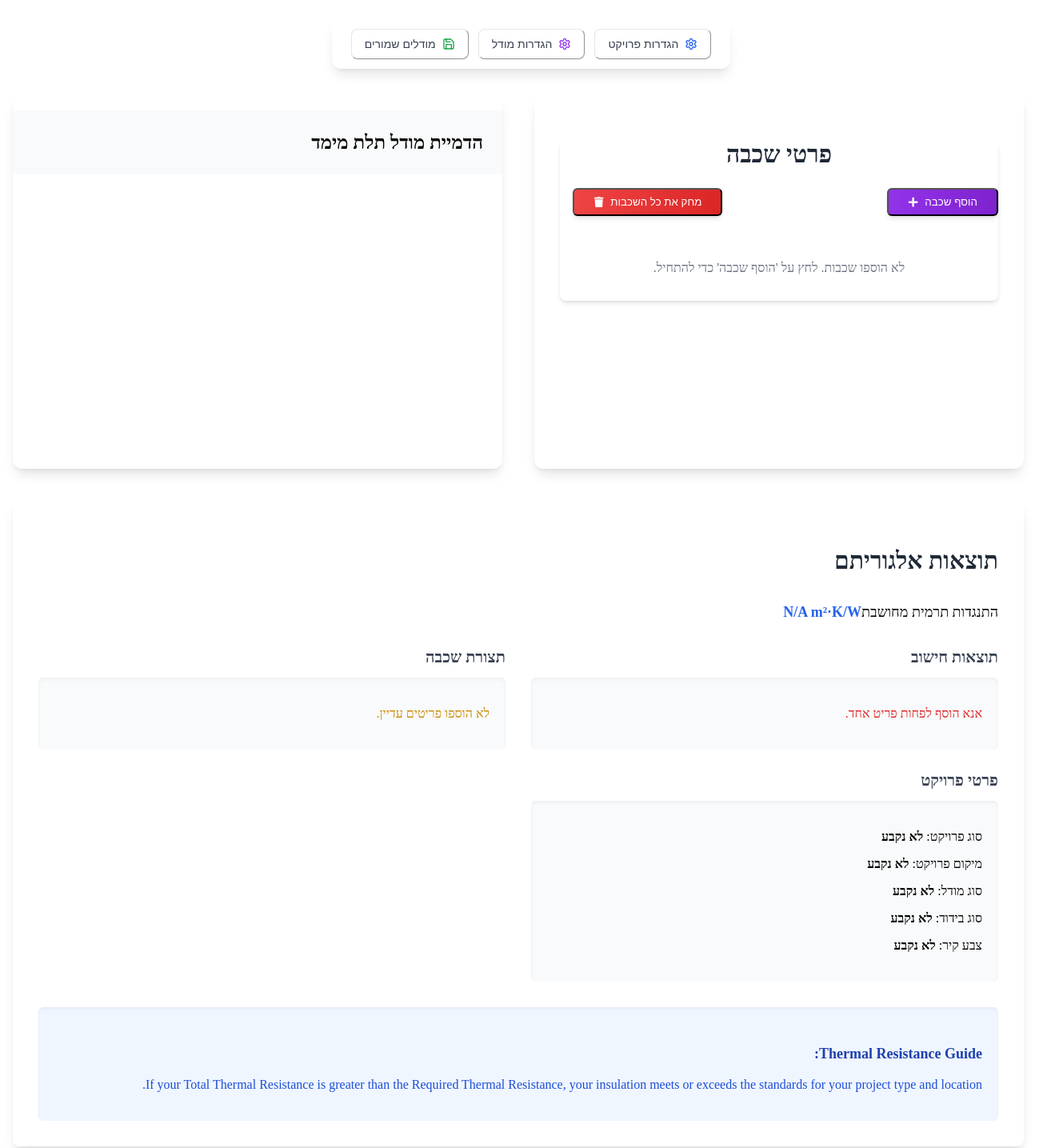
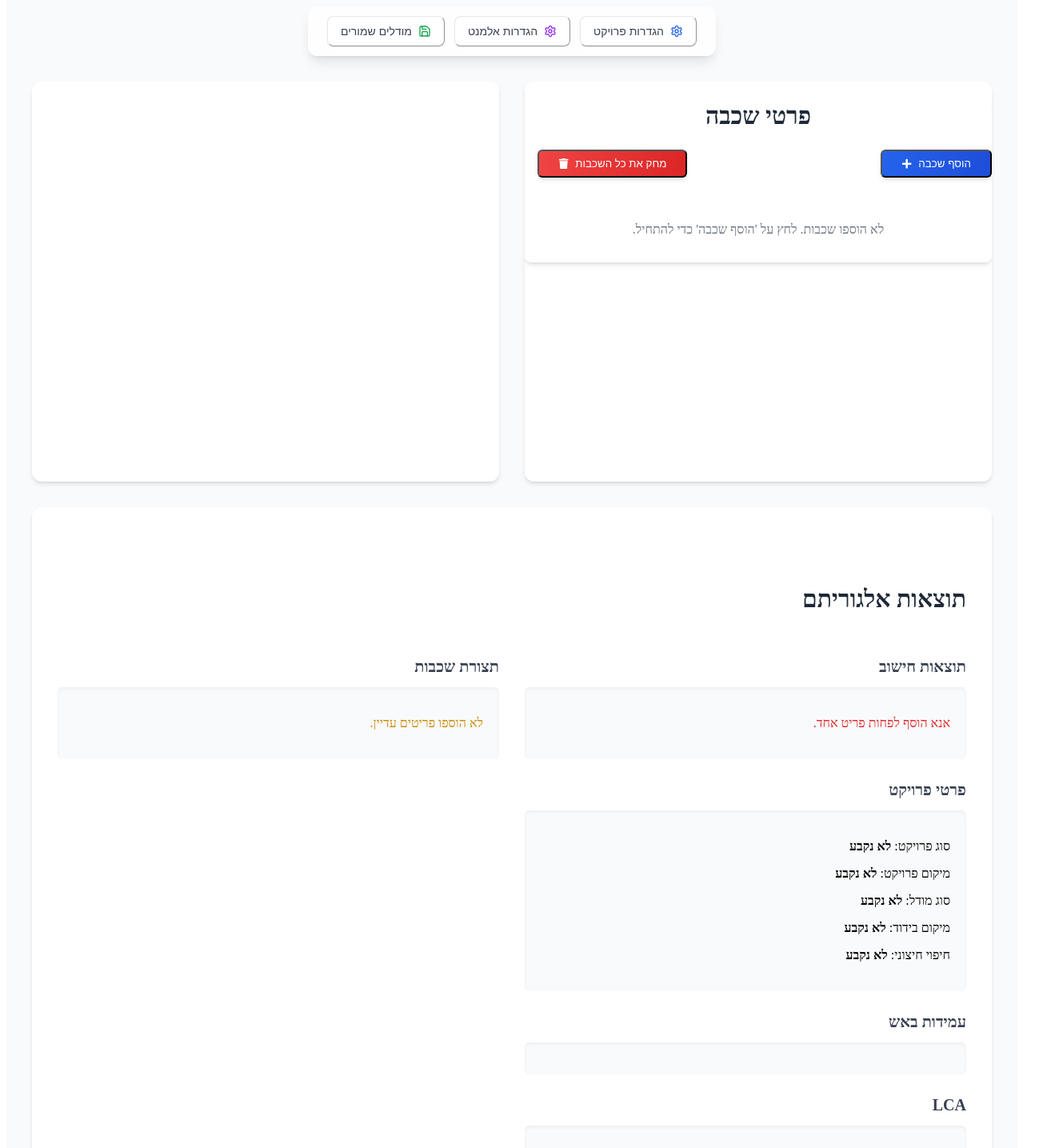
Before and after one commit to danielpiro/structure-algo, a React (Create React App) app in the folder client/: page / in a window 1280 px wide. Shown: the part 40-1475 px from the top of the page at 80% size, 1304 px wide, since content can reach past the window. Built offline with nearby package versions, Linux system fonts and the light colour scheme.

Commit message:
finish impl

```diff
--- a/client/src/components/AlgorithmResults.tsx
+++ b/client/src/components/AlgorithmResults.tsx
@@ -294,13 +294,6 @@ const AlgorithmResults: React.FC<AlgorithmResultsProps> = React.memo(
         <h2 className="text-3xl font-bold mb-6 text-gray-800 border-b pb-2">
           {t("Algorithm Results")}
         </h2>
-        <p className="text-lg mb-2">
-         {t("Calculated Thermal Resistance")}
-          <span className="font-semibold text-blue-600">
-            {calculatedResistance ? calculatedResistance.toFixed(3) : "N/A"}{" "}
-            m²·K/W
-          </span>
-        </p>
         <div className="grid grid-cols-1 lg:grid-cols-2 gap-8">
           <div className="space-y-6">
             <div>
@@ -345,27 +338,28 @@ const AlgorithmResults: React.FC<AlgorithmResultsProps> = React.memo(
                       }`}
                     >
                       {isInsulationSufficient
-                        ? "Great job! Your insulation meets or exceeds the required standards."
-                        : "Consider adding more insulation to meet the required standards."}
+                        ? "עבודה נהדרת! הבידוד שלך עומד בתקנים הנדרשים או חורג מהם."
+                        : "שקול להוסיף עוד בידוד כדי לעמוד בתקנים הנדרשים."}
                     </p>
                     <p className="mt-2">
                     {t('Total R-Value')}:
-                      <span className="font-semibold">
-                        {R.toFixed(3)} m²·K/W
+                      <span className="font-semibold" dir="rtl">
+                      {" "} {R.toFixed(3)} m²·K/W
                       </span>
                     </p>
                     <p className="mt-2">
                     {t('U-Value')}:
-                      <span className="font-semibold">
-                        {U.toFixed(3)} W/(m²·K)
+                      <span className="font-semibold" dir="rtl">
+                        {" "}{U.toFixed(3)} W/(m²·K)
                       </span>
                     </p>
                     <p>
                       {t('Total Mass')}:
-                      <span className="font-semibold">
-                        {mass.toFixed(2)} kg/m²
+                      <span className="font-semibold" dir="rtl">
+                      {" "} {mass.toFixed(2)} kg/m²
                       </span>
                     </p>
+
                   </>
                 )}
               </div>
@@ -407,6 +401,22 @@ const AlgorithmResults: React.FC<AlgorithmResultsProps> = React.memo(
                 </p>
               </div>
             </div>
+            <div>
+              <h3 className="text-xl font-semibold mb-3 text-gray-700">
+                {t("Fire Ressistence")}
+              </h3>
+              <div className="bg-gray-50 p-5 rounded-md shadow-inner">
+
+              </div>
+            </div>
+            <div>
+              <h3 className="text-xl font-semibold mb-3 text-gray-700">
+                {t("LCA")}
+              </h3>
+              <div className="bg-gray-50 p-5 rounded-md shadow-inner">
+
+              </div>
+            </div>
           </div>
           <div>
             <h3 className="text-xl font-semibold mb-3 text-gray-700">
@@ -432,7 +442,7 @@ const AlgorithmResults: React.FC<AlgorithmResultsProps> = React.memo(
                       {t('Thickness')}:
                       </span>{" "}
                       <span className="text-gray-800">
-                        {item.thickness?.toFixed(3)} cm
+                        {item.thickness?.toFixed(3)} ס"מ
                       </span>
                     </p>
                     <p>
@@ -444,7 +454,7 @@ const AlgorithmResults: React.FC<AlgorithmResultsProps> = React.memo(
                       </span>
                     </p>
                     <p>
-                      <span className="font-medium text-gray-600">Mass:</span>{" "}
+                      <span className="font-medium text-gray-600">{t('Mass')}:</span>{" "}
                       <span className="text-gray-800">
                         {item.specificMass.toFixed(3)} kg/m³
                       </span>
@@ -455,7 +465,7 @@ const AlgorithmResults: React.FC<AlgorithmResultsProps> = React.memo(
             </div>
           </div>
         </div>
-        <div className="mt-8 bg-blue-50 p-5 rounded-md shadow-inner">
+        {/* <div className="mt-8 bg-blue-50 p-5 rounded-md shadow-inner">
           <h4 className="text-lg font-semibold mb-3 text-blue-800">
             Thermal Resistance Guide:
           </h4>
@@ -464,7 +474,7 @@ const AlgorithmResults: React.FC<AlgorithmResultsProps> = React.memo(
             Thermal Resistance, your insulation meets or exceeds the standards
             for your project type and location.
           </p>
-        </div>
+        </div> */}
       </div>
     );
   }
--- a/client/src/components/LayerDetails.tsx
+++ b/client/src/components/LayerDetails.tsx
@@ -1,4 +1,4 @@
-import React from "react";
+import React, { useState, useRef } from "react";
 import { LayerType } from "../types";
 import { getItem } from "../data/Materials";
 import useTranslations from "../hooks/useTranslations";
@@ -7,7 +7,48 @@ interface LayerDetailsProps {
   layer: LayerType;
 }
 
+const Modal: React.FC<{
+  isOpen: boolean;
+  onClose: () => void;
+  children: React.ReactNode;
+  title: string;
+}> = ({ isOpen, onClose, children, title }) => {
+  const modalRef = useRef<HTMLDivElement>(null);
+
+  const handleBackdropClick = (e: React.MouseEvent) => {
+    if (modalRef.current && !modalRef.current.contains(e.target as Node)) {
+      onClose();
+    }
+  };
+
+  if (!isOpen) return null;
+
+  return (
+    <div
+      className="fixed inset-0 bg-black bg-opacity-50 flex items-center justify-center z-50"
+      onClick={handleBackdropClick}
+    >
+      <div
+        ref={modalRef}
+        className="bg-white rounded-lg p-6 w-96 max-w-lg"
+      >
+        <div className="flex justify-between items-center mb-4">
+          <h3 className="text-xl font-bold">{title}</h3>
+          <button
+            onClick={onClose}
+            className="text-gray-500 hover:text-gray-700"
+          >
+            ✕
+          </button>
+        </div>
+        {children}
+      </div>
+    </div>
+  );
+};
+
 const LayerDetails: React.FC<LayerDetailsProps> = React.memo(({ layer }) => {
+  const [isModalOpen, setIsModalOpen] = useState(false);
   const itemDetails = getItem(
     layer.material,
     layer.manufacturer,
@@ -29,6 +70,22 @@ const LayerDetails: React.FC<LayerDetailsProps> = React.memo(({ layer }) => {
     { label: t("Mass"), value: `${itemDetails.specificMass} kg/m³` },
   ];
 
+  const documentButtons = [
+    "תו תקן ירוק",
+    "יצור מקומי",
+    "VOC",
+    "LCA/EPD",
+  ];
+
+  const groupedButtons = documentButtons.reduce((resultArray, item, index) => {
+    const chunkIndex = Math.floor(index / 3);
+    if(!resultArray[chunkIndex]) {
+      resultArray[chunkIndex] = [];
+    }
+    resultArray[chunkIndex].push(item);
+    return resultArray;
+  }, [] as string[][]);
+
   return (
     <div className="mt-6 p-6 bg-white rounded-lg shadow-md border border-gray-200">
       <h3 className="text-2xl font-bold mb-4 text-gray-800 border-b pb-2">
@@ -41,16 +98,48 @@ const LayerDetails: React.FC<LayerDetailsProps> = React.memo(({ layer }) => {
             <span className="text-gray-800">{value}</span>
           </div>
         ))}
-        <div className="md:col-span-2">
+        <div className="flex items-center space-x-4">
+          <button
+            onClick={() => setIsModalOpen(true)}
+            className="px-4 py-2 bg-blue-500 text-white rounded hover:bg-blue-600 transition-colors"
+          >
+           {t('Documents')}
+          </button>
+        </div>
+        {/* <div className="md:col-span-2">
           <span className="font-medium text-gray-700">{t("Color")}:</span>{" "}
           <span
             className="inline-block w-24 h-6 align-middle ml-2 rounded"
             style={{ backgroundColor: layer.color }}
             title={layer.color}
-          ></span>
-          <span className="ml-2 text-sm text-gray-600">{layer.color}</span>
+          />
+        </div> */}
+      </div>
+
+      <Modal
+        isOpen={isModalOpen}
+        onClose={() => setIsModalOpen(false)}
+        title={t('Documents')}
+      >
+        <div className="space-y-3">
+          {groupedButtons.map((row, rowIndex) => (
+            <div key={rowIndex} className="grid grid-cols-3 gap-2">
+              {row.map((buttonText) => (
+                <button
+                  key={buttonText}
+                  className="px-4 py-2 text-center bg-gray-100 hover:bg-gray-200 rounded transition-colors"
+                  onClick={() => {
+                    // Button click handler can be added here
+                    console.log(`${buttonText} clicked`);
+                  }}
+                >
+                  {buttonText}
+                </button>
+              ))}
+            </div>
+          ))}
         </div>
-      </div>
+      </Modal>
     </div>
   );
 });
--- a/client/src/components/LayerList.tsx
+++ b/client/src/components/LayerList.tsx
@@ -76,7 +76,7 @@ const LayerList: React.FC<LayerListProps> = React.memo(
         <div className="flex flex-col sm:flex-row justify-between items-center mb-6 space-y-4 sm:space-y-0 sm:space-x-4">
           <button
             onClick={onAddLayer}
-            className="w-full sm:w-auto py-2 px-6 bg-gradient-to-r from-purple-600 to-purple-700 text-white rounded-md transition-all duration-300 flex items-center justify-center shadow-md hover:from-purple-700 hover:to-purple-800 focus:outline-none focus:ring-2 focus:ring-purple-500 focus:ring-opacity-50"
+            className="w-full sm:w-auto py-2 px-6 bg-gradient-to-r from-blue-600 to-blue-700 text-white rounded-md transition-all duration-300 flex items-center justify-center shadow-md hover:from-blue-700 hover:to-blue-800 focus:outline-none focus:ring-2 focus:ring-purple-500 focus:ring-opacity-50"
           >
             {t("Add Layer")} <FaPlus className="mr-2" />
           </button>
--- a/client/src/components/SettingsMenu.tsx
+++ b/client/src/components/SettingsMenu.tsx
@@ -259,7 +259,7 @@ const SettingsMenu: React.FC<SettingsMenuProps> = ({
                 </div>
                 <div className="space-y-6">
                   <div className="space-y-4">
-                    <h3 className="text-lg font-semibold text-gray-900">{t('Save Current Model')}</h3>
+                    <h3 className="block text-sm font-medium text-gray-700">{t('Save Current Model')}</h3>
                     <div className="flex gap-2">
                       <input
                         type="text"
@@ -279,7 +279,7 @@ const SettingsMenu: React.FC<SettingsMenuProps> = ({
                     </div>
                   </div>
                   <div className="space-y-4">
-                    <h3 className="text-lg font-semibold text-gray-900"> {t('Load Saved Model')}</h3>
+                    <h3 className="block text-sm font-medium text-gray-700"> {t('Load Saved Model')}</h3>
                     <div className="flex gap-2">
                       <select
                         value={selectedModel}
--- a/client/src/components/WallDesigner.tsx
+++ b/client/src/components/WallDesigner.tsx
@@ -142,7 +142,9 @@ export const WallDesigner: React.FC = () => {
 
   return (
     <DndProvider backend={HTML5Backend}>
-      <div className="min-h-screen py-10">
+      <div className="min-h-screen py-6 bg-gray-50" dir="rtl">
+        <div className="max-w-7xl mx-auto px-4 sm:px-6 lg:px-8">
+          {/* Settings Menu with new styling */}
             <SettingsMenu
               projectType={projectType}
               projectLocation={projectLocation}
@@ -159,17 +161,16 @@ export const WallDesigner: React.FC = () => {
               onLoadModel={loadSavedModel}
             />
 
-        <div className="container mx-auto px-4 space-y-10">
-          <div className="grid grid-cols-1 lg:grid-cols-2 gap-10">
-            <div className="bg-white rounded-xl shadow-lg overflow-hidden">
-              <div className="p-8">{memoizedLayerList}</div>
+          {/* Main Content Grid */}
+          <div className="grid grid-cols-1 lg:grid-cols-2 gap-8">
+            <div className="bg-white rounded-xl shadow-md overflow-hidden">
+                {memoizedLayerList}
             </div>
-            <div className="bg-white rounded-xl shadow-lg overflow-hidden">
-              <h2 className="text-2xl font-semibold p-6 bg-gray-50 border-b">
-                {t("3D Model Visualization")}
-              </h2>
-              <div className="p-6">
-                <div className="h-[calc(75vh-300px)] w-full rounded-lg overflow-hidden">
+
+            {/* Left Panel (3D Visualization) */}
+            <div className="space-y-8">
+              <div className="bg-white rounded-xl shadow-md overflow-hidden">
+                  <div className="h-[500px] w-full rounded-lg overflow-hidden">
                     <Canvas camera={{ position: [0, 0, 450], fov: 60 }}>
                       <ambientLight intensity={0.5} />
                       <pointLight position={[10, 10, 10]} />
@@ -177,11 +178,19 @@ export const WallDesigner: React.FC = () => {
                       <OrbitControls enableRotate={true} />
                     </Canvas>
                   </div>
-                {selectedLayer && <LayerDetails layer={selectedLayer} />}
               </div>
+
+              {/* Layer Details Panel */}
+              {selectedLayer && (
+                <div className="bg-white rounded-xl shadow-md overflow-hidden">
+                    <LayerDetails layer={selectedLayer} />
+                </div>
+              )}
             </div>
           </div>
 
+          {/* Results Section */}
+          <div className="mt-8 bg-white rounded-xl shadow-md overflow-hidden">
               <AlgorithmResults
                 items={items}
                 projectType={projectType}
@@ -192,6 +201,7 @@ export const WallDesigner: React.FC = () => {
               />
           </div>
         </div>
+      </div>
     </DndProvider>
   );
 };
--- a/client/src/translations.json
+++ b/client/src/translations.json
@@ -4,9 +4,9 @@
   "Project Settings": "הגדרות פרויקט",
   "Project Type": "סוג פרויקט",
   "Project Location": "מיקום פרויקט",
-  "Model Settings": "הגדרות מודל",
-  "Wall Color": "צבע קיר",
-  "Isolation Type": "סוג בידוד",
+  "Model Settings": "הגדרות אלמנט",
+  "Wall Color": "חיפוי חיצוני",
+  "Isolation Type": "מיקום בידוד",
   "Model Type": "סוג מודל",
   "3D Model Visualization": "הדמיית מודל תלת מימד",
   "Add Layer": "הוסף שכבה",
@@ -33,7 +33,7 @@
   "Manufacturer": "יצרן",
   "Color": "צבע",
   "Delete All Layers": "מחק את כל השכבות",
-  "Layer Configuration": "תצורת שכבה",
+  "Layer Configuration": "תצורת שכבות",
   "label": "תווית",
   "Not selected": "לא נבחר",
   "No layers added. Click 'Add Layer' to get started.": "לא הוספו שכבות. לחץ על 'הוסף שכבה' כדי להתחיל.",
@@ -79,5 +79,13 @@
   "Close": "סגור",
   "Save Changes": "שמור שינויים",
   "Cancel": "ביטול",
-  "U-Value": "ערך U"
+  "U-Value": "ערך U",
+  "Layers": "שכבות",
+  "Results": "תוצאות",
+  "Layer ID": "מזהה שכבה",
+  "Great job! Your insulation meets or exceeds the required standards.": "עבודה נהדרת! הבידוד שלך עומד בתקנים הנדרשים או חורג מהם.",
+  "Consider adding more insulation to meet the required standards.": "שקול להוסיף עוד בידוד כדי לעמוד בתקנים הנדרשים.",
+  "Fire Ressistence": "עמידות באש",
+  "LCA": "LCA",
+  "Documents": "מסמכים"
 }
```
Lines whose indentation alone changed are shown as unchanged.
